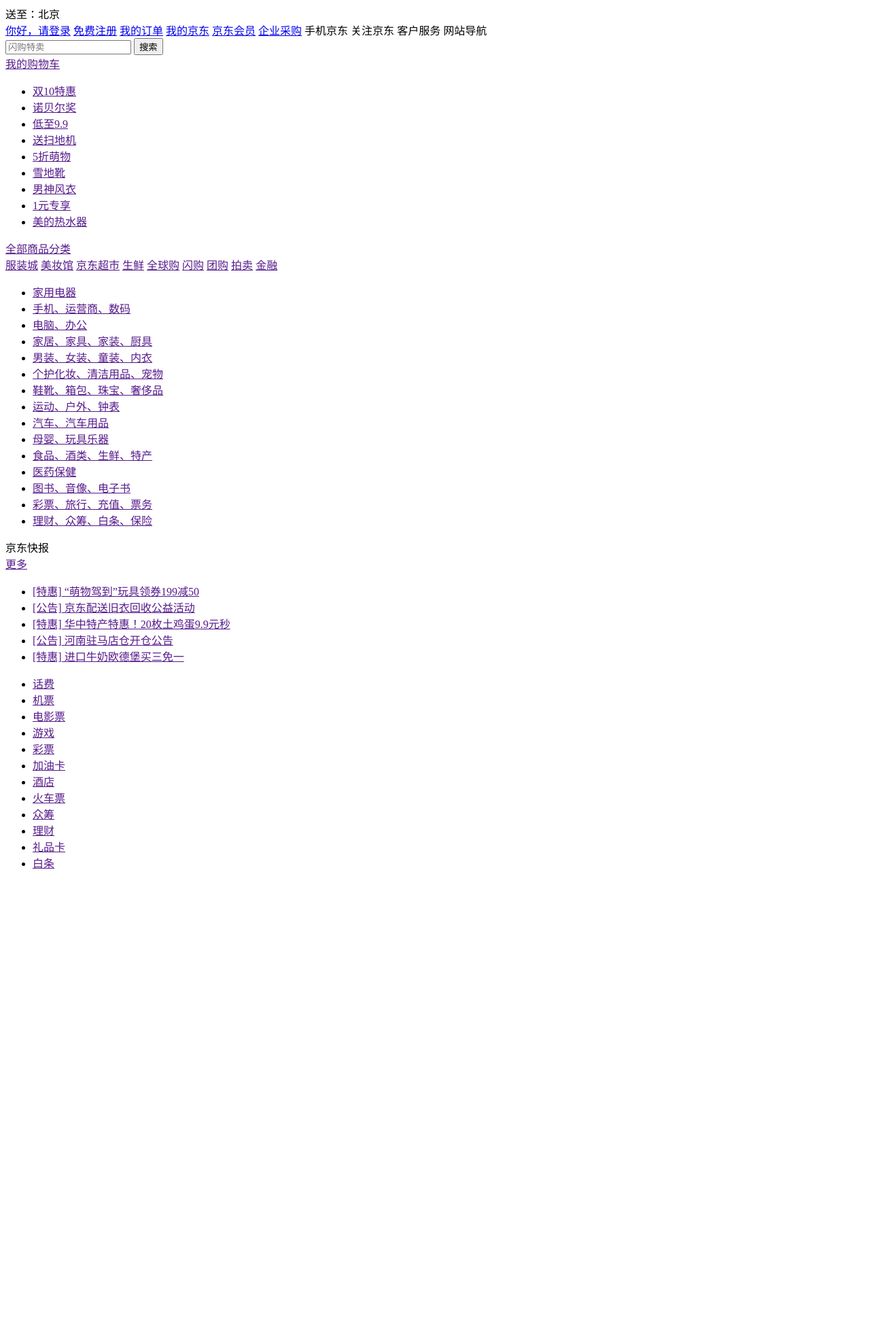
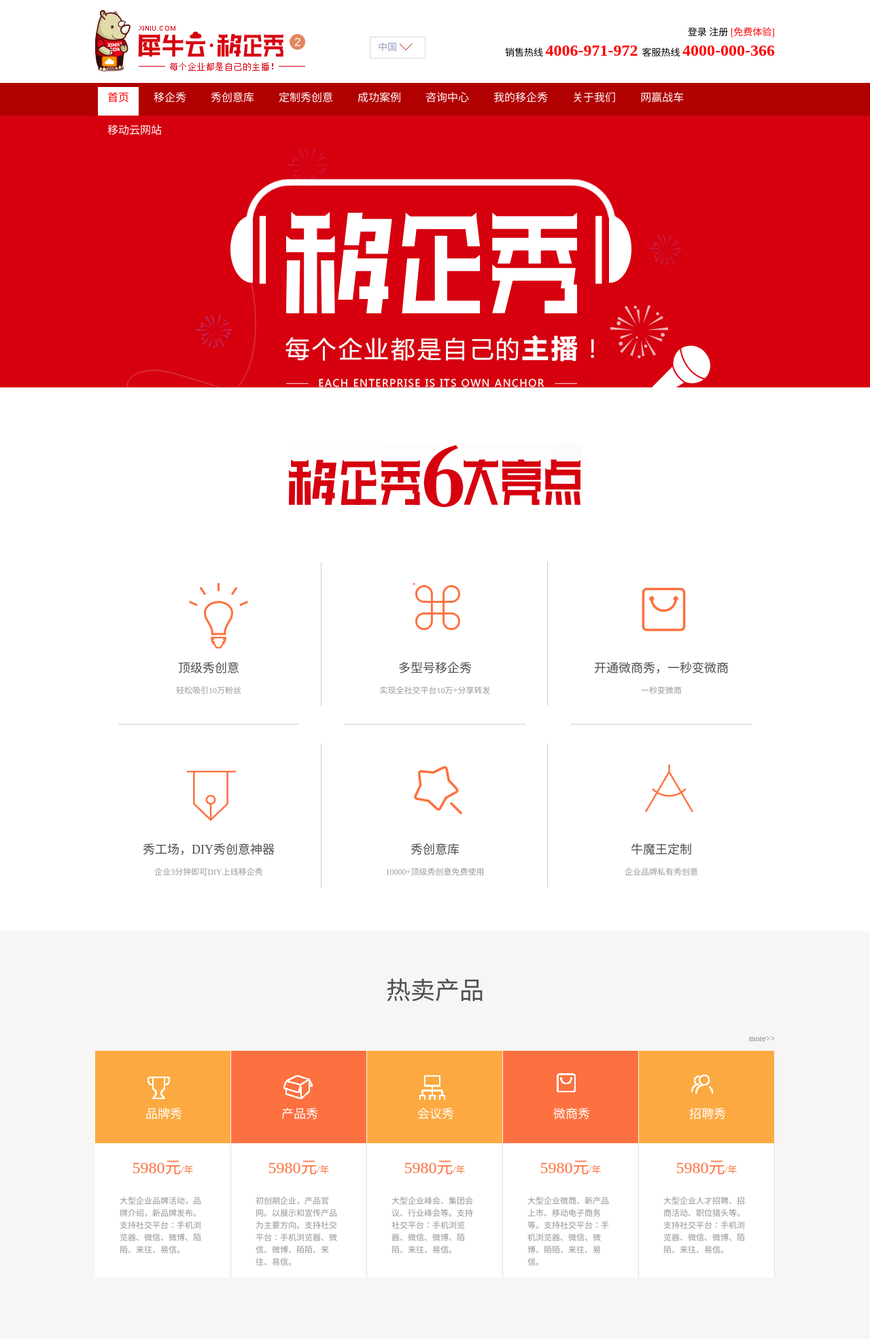
Before and after one commit to jingjingshi/yqx, a plain HTML site: page index.html in a window 1280 px wide. Shown: the top 1973 px of the page at 68% size. Before the commit the page ends 1323 px from the top, so only its background shows below. Drawn offline with Linux system fonts and the light colour scheme.

Commit message:
Update index.html

```diff
--- a/index.html
+++ b/index.html
@@ -3,180 +3,301 @@
 <head>
 <meta http-equiv="Content-Type" content="text/html; charset=utf-8" />
 <title>无标题文档</title>
-<link rel="stylesheet" href="css/reset.css" />
-<link rel="stylesheet" href="css/index.css" />
+<link rel="stylesheet" href="css/yqx.css" />
 </head>
 
 <body>
-<!-- 顶部区域 -->
-   <div id="top_out">
+<!-- 头部 -->
+<div id="top">
 
-   <div class="top" >
+    <div class="header">
+    	<div class="logo">
+    	   <img src="images/logo.gif" class="tu1"  />
+            <div class="zg">
+            中国
+            <img src="images/zg.gif" class="tu2" />
+            </div>
+            <ul>
+           <li> 登录 注册 <span> [免费体验] </span></li>
+            <li>销售热线 <strong>4006-971-972 </strong>客服热线 <strong>4000-000-366</strong></li>
+          </ul>
+    	</div>
+    </div>
 
-   	 <div class="top_left">送至：北京</div>
+    <div class="nav">
+    	<div class="menu">
+    	   <a href="" class="active"><span>首页</span></a>
+    	   <a href=""><span>移企秀</span></a>
+    	   <a href=""><span>秀创意库</span></a>
+    		<a href=""><span>定制秀创意</span></a>
+    		<a href=""><span>成功案例</span></a>
+    		<a href=""><span>咨询中心</span></a>
+    		<a href=""><span>我的移企秀</span></a>
+    		<a href=""><span>关于我们</span></a>
+    	    <a href=""><span>网赢战车</span></a>
+    		<a href=""><span>移动云网站</span></a>
 
-     <div class="top_right">
-    <a href="#">你好，请登录</a>
-    <a href="#">免费注册</a>
-    <a href="#">我的订单</a>
-    <a href="#">我的京东</a>
-    <a href="#">京东会员</a>
-    <a href="#">企业采购</a>
-    <span>手机京东</span>  <span>关注京东</span>  <span>客户服务</span>   <span>网站导航</span>
+    	</div>
+    </div>
+
+    <div class="ad">
+    	<div class="gg">
+    	<img src="images/gg.gif" alt="" />
+    	</div>
+    </div>
+
+</div>
+<!-- 头部结束 -->
+<!-- 中间 -->
+<div id="main">
+<div class="main1">
+   <div class="section1">
+   	<div class="six1"><img src="images/main.gif" alt="" /></div>
+   	<div class="six2">
+
+   		<ul class="light2">
+   		<img src="images/bjt1.gif"  />
+   		<li class="text1">顶级秀创意</li>
+   		<li class="text2">轻松吸引10万粉丝</li>
+   		<em></em>
+   		<!-- <span></span> -->
+   		</ul>
+   		<ul class="light2">
+   		<img src="images/bjt2.gif" alt="" />
+   		<li class="text1">多型号移企秀</li>
+   		<li class="text2">实现全社交平台10万+分享转发</li>
+   		<!-- <em></em> -->
+   		</ul>
+   		<ul class="light2">
+   		<img src="images/bjt3.gif" alt="" />
+   		<li class="text1">开通微商秀，一秒变微商</li>
+   		<li class="text2">一秒变微商</li>
+   		<em></em>
+   		</ul>
+   		<ul class="light2">
+   		<img src="images/bjt4.gif" alt="" />
+   		<li class="text1">秀工场，DIY秀创意神器</li>
+   		<li class="text2">企业3分钟即可DIY上线移企秀</li>
+   		<em></em>
+   		</ul>
+   		<ul class="light2">
+   		<img src="images/bjt5.gif" alt="" />
+   		<li class="text1">秀创意库</li>
+   		<li class="text2">10000+顶级秀创意免费使用</li>
+   		<em></em>
+   		</ul>
+   		<ul class="light2">
+   		<img src="images/bjt6.gif" alt="" />
+   		<li class="text1">牛魔王定制</li>
+   		<li class="text2">企业品牌私有秀创意</li>
+   		<em></em>
+   		</ul>
+   	</div>
+   </div>
+<div/>
+<div class="main2">
+   <div class="section2">
+       <div class="title-more">
+       <span class=title>热卖产品</span>
+       <span class="more">
+       more>>
+       </span>
+       </div>
+       <ul class="wrap">
+          <li class="one">
+             <div class="ppx">
+             <i class="c-p c-p1"></i>
+             <p  class="style">品牌秀</p>
+             </div>
+             <div class="two">
+             <span class="num">5980元<span class="small">/年</span></span>
+             <p class="style1">大型企业品牌活动，品牌介绍，新品牌发布。支持社交平台：手机浏览器、微信、微博、陌陌、来往、易信。</p></div>
+           </li>
+           <li class="one">
+             <div class="cpx">
+             <i class="c-p c-p2"></i>
+             <p class="style">产品秀</p>
+             </div>
+             <div class="two">
+             <span class="num">5980元<span class="small">/年</span></span>
+             <p class="style1">初创期企业，产品官网。以展示和宣传产品为主要方向。支持社交平台：手机浏览器、微信、微博、陌陌、来往、易信。</p></div>
+            </li>
+           <li class="one">
+             <div class="hyx">
+              <i class="c-p c-p3"></i>
+             <p class="style">会议秀</p>
+             </div>
+
+             <div class="two">
+             <span class="num">5980元<span class="small">/年</span></span>
+             <p class="style1">大型企业峰会、集团会议、行业峰会等。支持社交平台：手机浏览器、微信、微博、陌陌、来往、易信。</p></div>
+           </li>
+          <li class="one">
+             <div class="wsx">
+              <i class="c-p c-p4"></i>
+             <p class="style">微商秀</p>
+             </div>
+             <div class="two">
+             <span class="num">5980元<span class="small">/年</span></span>
+             <p class="style1">大型企业微商、新产品上市、移动电子商务等。支持社交平台：手机浏览器、微信、微博、陌陌、来往、易信。</p></div>
+          </li>
+          <li class="one">
+            <div class="zpx">
+             <i class="c-p c-p5"></i>
+            <p class="style">招聘秀</p>
+            </div>
+            <div class="two">
+            <span class="num">5980元<span class="small">/年</span></span>
+            <p class="style1">大型企业人才招聘、招商活动、职位猎头等。支持社交平台：手机浏览器、微信、微博、陌陌、来往、易信。</p></div>
+          </li>
+   </ul>
+   </div>
+<div/>
+<div class="main3">
+   <div class="section3">
+   	<span class=title>发布流程</span>
+   	<img src="images/mm.png" alt="" />
+   	<dl class="path">
+   	   <dt class="path1">选择秀型号</dt>
+   	      <dd class="path2">产品秀/品牌秀/会议秀/ 微商秀/招聘秀</dd>
+   	</dl>
+   	<dl class="path">
+   	   <dt class="path1">选择秀创意</dt>
+          <dd class="path2">秀创意库汇集2000 多个顶级秀创意</dd>
+    </dl>
+   	<dl class="path">
+   	    <dt class="path1">秀工厂设计</dt>
+            <dd class="path2">可委托牛魔王设计</dd>
+    </dl>
+   	<dl class="path">
+   	   <dt class="path1">购买付款</dt>
+   	   <dd class="path2"></dd>
+   	</dl>
+    <dl class="path">
+       <dt class="path1">发布上线</dt>
+   	      <dd class="path2">开启您的移动分享 营销新时代</dd>
+   	</dl>
+   </div>
+<div/>
+<div class="main4">
+   <div class="section4">
+   	<div class="off">
+   		<span class=title>官方动态</span>
+       <span class="more">more>></span>
+       <ul>
+       	<li class="off1">
+       	       <img src="images/off1.png" class="off2" />
+     <a href="" class="off-tit">【官方】犀牛云助力大数据云营销新品品鉴沙龙圆满落幕 </a>
+       			<p class="off-tx">11月1日，由我司旗下事业部犀牛云事业部主办的“英迈思老伙伴新品品鉴沙龙，相约宝安”……</p>
+       		</li>
+       	<li class="off1">
+       	        <img src="images/off2.png" class="off2" />
+       			<a href="" class="off-tit">【官方】喜报 犀牛云首次召开新品品鉴会</a>
+       			<p class="off-tx">继犀牛云九月份品牌大升级之后，由犀牛云主办“2015年英迈思老伙伴新品品鉴沙龙会”暨秋……</p>
+       		</li>
+       	<li class="off1">
+       	        <img src="images/off2.png" class="off2" />
+       			<a href="" class="off-tit">【官方】阐述一种网站优化的独到之处</a>
+       			<p class="off-tx">俗语有云，酒香不怕巷子深，即是陈窖一开，香潜力，酒客不会因为巷子深而怯步。而对于一……</p>
+       		</li>
+       </ul>
+
+   	</div>
+   	<div class="media">
+   	   <span class=title>媒体报道</span>
+       <span class="more">more>></span>
+
+       	<div class="media-p">
+       	<ul>
+       		<li class="media1 lef"><img src="images/media1.png" alt="" /></li>
+       		<li class="media2 lef"><img src="images/media2.png" alt="" /></li>
+       		<li class="media3 lef"><img src="images/media3.png" alt="" /></li>
+       		<li class="media4 lef"><img src="images/media4.png" alt="" /></li>
+       		<li class="media5 lef"><img src="images/media5.png" alt="" /></li>
+       		<li class="media6 lef"><img src="images/media6.png" alt="" /></li>
+       	</ul>
        	</div>
 
    	</div>
    </div>
-<!-- 顶部结束 -->
-<div id="ad">
-<div class="add">
-	<a href="" >
-		<img src="images/f5.jpg" alt="" />
-	</a>
+<div/>
+<div class="main5">
+   <div class="section5">
+   	   <div class="list">
+       <span class=title>成功案例</span>
+       <span class="more">
+       more>>
+       </span>
+       </div>
+       <ul>
+     <li class="list1">
+       	<img src="images/s1.png" alt="" />
+       	<p class="point">新锐创意…</p>
+       	<p class="by">by : 英迈思 </p>
+       	<span class="see"><img src="images/see.png" alt="" /> 25</span>
+     </li>
+     <li class="list1">
+       	<img src="images/s2.png" alt="" />
+       	<p class="point">蓝色插画创意…</p>
+       	<p class="by">by : 英迈思 </p>
+       	<span class="see"><img src="images/see.png" alt="" /> 25</span>
+     </li>
+     <li class="list1">
+       	<img src="images/s3.png" alt="" />
+       	<p class="point">自然清新创意…</p>
+       	<p class="by">by : 英迈思 </p>
+       	<span class="see"><img src="images/see.png" alt="" /> 25</span>
+     </li>
+     <li class="list1">
+       	<img src="images/s4.png" alt="" />
+       	<p class="point">时尚创意…</p>
+       	<p class="by">by : 英迈思 </p>
+       	<span class="see"><img src="images/see.png" alt="" /> 25</span>
+     </li>
+     <li class="list1">
+       	 <img src="images/s5.png" alt="" />
+       	 <p class="point">紫色中秋创意…</p>
+       	 <p class="by">by : 英迈思 </p>
+       	 <span class="see"><img src="images/see.png" alt="" /> 25</span>
+      </li>
+      <li class="list1">
+       	<img src="images/s6.png" alt="" />
+       	<p class="point">美食创意…</p>
+       	<p class="by">by : 英迈思 </p>
+       	<span class="see"><img src="images/see.png" alt="" /> 25</span>
+       </li>
+       <li class="list1">
+       	<img src="images/s7.png" alt="" />
+       	<p class="point">缤纷简约创意…</p>
+       	<p class="by">by : 英迈思 </p>
+       	<span class="see"><img src="images/see.png" alt="" /> 25</span>
+       </li>
+       <li class="list1">
+       	<img src="images/s8.png" alt="" />
+       	<p class="point">蓝色清新创意…</p>
+       	<p class="by">by : 英迈思 </p>
+       	<span class="see"><img src="images/see.png" alt="" /> 25</span>
+       </li>
+   </ul>
+</div>
+<div/>
+</div>
+<!-- 中间结束 -->
+<!-- 尾部 -->
+<div id="footer">
+<div class="address">
+		<div class="bottom">
+			<img src="images/footer1.png" alt="" />
+
 </div>
 </div>
 
-<!-- 搜索和导航 -->
- <div id="seamenu">
-   <div class="sm_main">
-       <!-- 搜索 -->
-       <div class="search">
-       <a href="" class="logo">
-      <img src="images/logo-201305.png" alt="" />
-      </a>
-
-
-
-       <form>
-       	<input type="text" class="keyword" placeholder="闪购特卖"/>
-       	<input type="submit" class="sub" value="搜索" />
-      </form>
-
-      </div>
-        <div class="shop_car">
-        <a href="">我的购物车</a>
-        </div>
-        <ul>
-        <li><a href="">双10特惠</a></li>
-        <li><a href="">诺贝尔奖</a></li>
-        <li><a href="">低至9.9</a></li>
-        <li><a href="">送扫地机</a></li>
-        <li><a href="">5折萌物</a></li>
-        <li><a href="">雪地靴</a></li>
-        <li><a href="">男神风衣</a></li>
-        <li><a href="">1元专享</a></li>
-        <li><a href="">美的热水器</a></li>
-        </ul>
-
-       <!-- 搜索结束 -->
-        <div class="menu">
-
-        <div class="menu_right"><a href="" >全部商品分类</a></div>
-        <div class="menu_left">
-        		<a href="">服装城</a>
-        		<a href="">美妆馆</a>
-        		<a href="">京东超市</a>
-        		<a href="">生鲜</a>
-        		<a href="">全球购</a>
-        		<a href="">闪购</a>
-        		<a href="">团购</a>
-        		<a href="">拍卖</a>
-        		<a href="">金融</a>
-        </div>
-
-         </div>
-
+	<div class="details">
+		<div class="summary">
+			<img src="images/footer2.png" alt="" />
 		</div>
 	</div>
-<!-- 搜索和导航结束 -->
-
-<!-- 大区域 -->
-<div id="main">
-
-	<div class="left">
-	<ul>
-		<li><a href="">家用电器</a></li>
-		<li><a href="">手机、运营商、数码</a></li>
-		<li><a href="">电脑、办公</a></li>
-		<li><a href="">家居、家具、家装、厨具</a></li>
-		<li><a href="">男装、女装、童装、内衣</a></li>
-		<li><a href="">个护化妆、清洁用品、宠物</a></li>
-		<li><a href="">鞋靴、箱包、珠宝、奢侈品</a></li>
-		<li><a href="">运动、户外、钟表</a></li>
-		<li><a href="">汽车、汽车用品</a></li>
-		<li><a href="">母婴、玩具乐器</a></li>
-		<li><a href="">食品、酒类、生鲜、特产</a></li>
-		<li><a href="">医药保健</a></li>
-		<li><a href="">图书、音像、电子书</a></li>
-		<li><a href="">彩票、旅行、充值、票务</a></li>
-		<li><a href="">理财、众筹、白条、保险</a></li>
-		</ul>
 </div>
-	<div class="center">
-		<img src="images/j2428.jpg" alt="" />
-	</div>
-
-	<div class="right">
-
-	  <div class="ad_top">
-	  	<div class="jd"><span>京东快报</span></div>
-	  	<div class="more"><a href="">更多</a></div>
-	  </div>
-	  <div class="ad_center">
-         <ul>
-             <li><a href=""><span>[特惠]</span> “萌物驾到”玩具领券199减50</a></li>
-             <li><a href=""><span>[公告]</span> 京东配送旧衣回收公益活动</a></li>
-             <li><a href=""><span>[特惠]</span> 华中特产特惠！20枚土鸡蛋9.9元秒</a></li>
-             <li><a href=""><span>[公告]</span> 河南驻马店仓开仓公告</a></li>
-             <li><a href=""><span>[特惠]</span> 进口牛奶欧德堡买三免一</a></li>
-         </ul>
-	  </div>
-	  <div class="ad_footer">
-	  	<ul>
-	  		<li class="lifeserv"><a href=""><span>话费 </span></a></li>
-	  		<li class="lifeserv"><a href=""><span>机票 </span></a></li>
-	  		<li class="lifeserv"><a href=""><span>电影票</span></a></li>
-	  		<li class="lifeserv"><a href=""><span>游戏 </span></a></li>
-	  		<li class="lifeserv"><a href=""><span>彩票 </span></a></li>
-	  		<li class="lifeserv"><a href=""><span>加油卡</span></a></li>
-	  		<li class="lifeserv"><a href=""><span>酒店 </span></a></li>
-	  		<li class="lifeserv"><a href=""><span>火车票</span></a></li>
-	  		<li class="lifeserv"><a href=""><span>众筹 </span></a></li>
-	  		<li class="lifeserv"><a href=""><span>理财 </span></a></li>
-	  		<li class="lifeserv"><a href=""><span>礼品卡</span></a></li>
-	  		<li class="lifeserv"><a href=""><span>白条 </span></a></li>
-	  	</ul>
-	  </div>
-
-	<img src="images/j31.jpg" alt="" />
-	</div>
-
-
-<!-- 其它 -->
-<div id="todays">
-	<div class="time">
-	    <a href=""> </a>
-	</div>
-	<a href=""><img src="images/5ee.jpg" alt="" /></a>
-	<a href=""><img src="images/57e.jpg" alt="" /></a>
-	<a href=""><img src="images/57ee.jpg" alt="" /></a>
-	<a href=""><img src="images/d67.jpg" alt="" /></a>
-
-</div>
-  <div id="jd_life"></div>
-<!-- 其它结束 -->
-
-</div>
-
-
-<div></div>
-<div></div>
-
-
-
-
-<!-- 大区域结束 -->
-
-
+<!-- 尾部结束 -->
 </body>
 </html>
```
Lines whose indentation alone changed are shown as unchanged.
